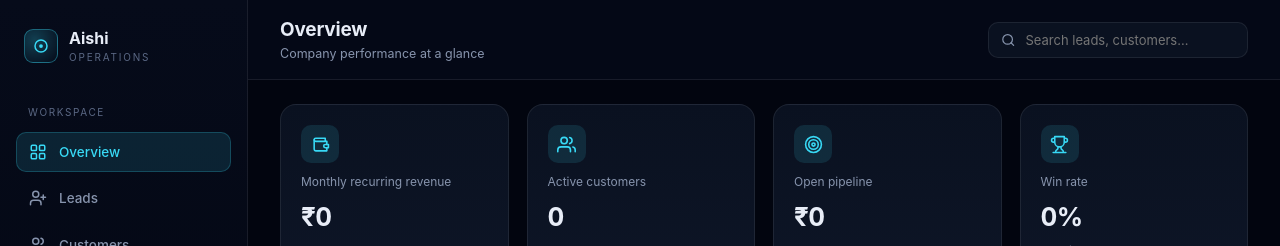
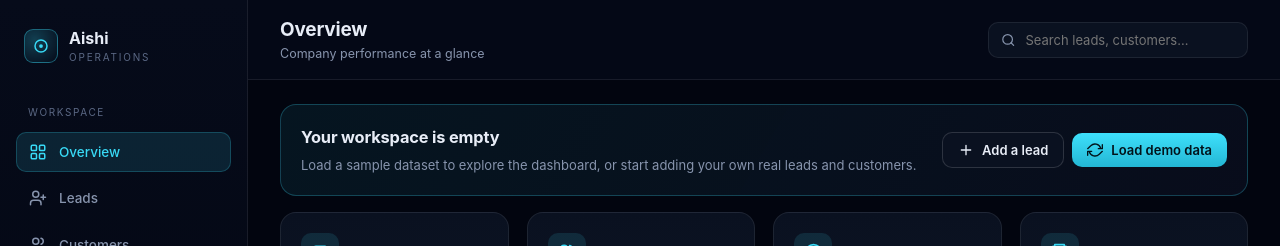
Before and after one commit to shirajgit/aishi-dashboard, a React (Vite) app: page / in a window 1280 px wide. Shown: the top 246 px of the page. Built offline with nearby package versions, Linux system fonts and the light colour scheme; no server answers.

Commit message:
feat: seed demo data banner on empty Overview

```diff
--- a/src/pages/Overview.jsx
+++ b/src/pages/Overview.jsx
@@ -1,19 +1,52 @@
+import { useState } from 'react';
 import { useNavigate } from 'react-router-dom';
-import { useDashboard, updateItem } from '../store/db';
+import { useDashboard, updateItem, resetData } from '../store/db';
 import { kpis, leadsByStage, activityFeed, STAGE_COLORS } from '../lib/metrics';
 import { compactMoney, money, num, fromNow, dateShort } from '../lib/format';
 import { AreaChart, BarList, Donut } from '../components/Charts';
 import { Stat, Badge, Avatar } from '../components/UI';
 import {
-  IconWallet, IconUsers, IconTarget, IconTrophy, IconMail, IconChat, IconCheck, IconClock, IconArrowOut,
+  IconWallet, IconUsers, IconTarget, IconTrophy, IconMail, IconChat, IconCheck, IconClock, IconArrowOut, IconPlus, IconRefresh,
 } from '../components/Icons';
 
 const feedIcon = { email: <IconMail size={15} />, message: <IconChat size={15} />, win: <IconTrophy size={15} />, task: <IconCheck size={15} /> };
+
+function SeedBanner() {
+  const nav = useNavigate();
+  const [seeding, setSeeding] = useState(false);
+
+  const seed = async () => {
+    setSeeding(true);
+    try {
+      await resetData();
+    } finally {
+      setSeeding(false);
+    }
+  };
+
+  return (
+    <div className="card" style={{ background: 'linear-gradient(120deg, rgba(56,217,245,0.08), rgba(123,140,222,0.06))', borderColor: 'rgba(56,217,245,0.25)' }}>
+      <div className="flex between gap-16" style={{ flexWrap: 'wrap' }}>
+        <div>
+          <h3 style={{ marginBottom: 6 }}>Your workspace is empty</h3>
+          <div className="muted" style={{ fontSize: 13 }}>Load a sample dataset to explore the dashboard, or start adding your own real leads and customers.</div>
+        </div>
+        <div className="flex gap-8">
+          <button className="btn" onClick={() => nav('/leads')}><IconPlus size={16} /> Add a lead</button>
+          <button className="btn primary" onClick={seed} disabled={seeding}>
+            <IconRefresh size={16} /> {seeding ? 'Loading…' : 'Load demo data'}
+          </button>
+        </div>
+      </div>
+    </div>
+  );
+}
 
 export default function Overview() {
   const state = useDashboard();
   const nav = useNavigate();
   const k = kpis(state);
+  const isEmpty = state.leads.length === 0 && state.customers.length === 0 && state.subscriptions.length === 0;
   const stages = leadsByStage(state.leads);
   const feed = activityFeed(state);
 
@@ -35,6 +68,7 @@ export default function Overview() {
 
   return (
     <>
+      {isEmpty && <div className="mb-16"><SeedBanner /></div>}
       <div className="grid cols-4">
         <Stat icon={<IconWallet size={19} />} label="Monthly recurring revenue" value={compactMoney(k.mrr)} delta={mrrGrowth != null ? `${mrrGrowth}%` : null} deltaDir={mrrGrowth >= 0 ? 'up' : 'down'} foot="vs last month" />
         <Stat icon={<IconUsers size={19} />} label="Active customers" value={num(k.activeCustomers)} foot={`${k.churnRate}% churn rate`} />
```
